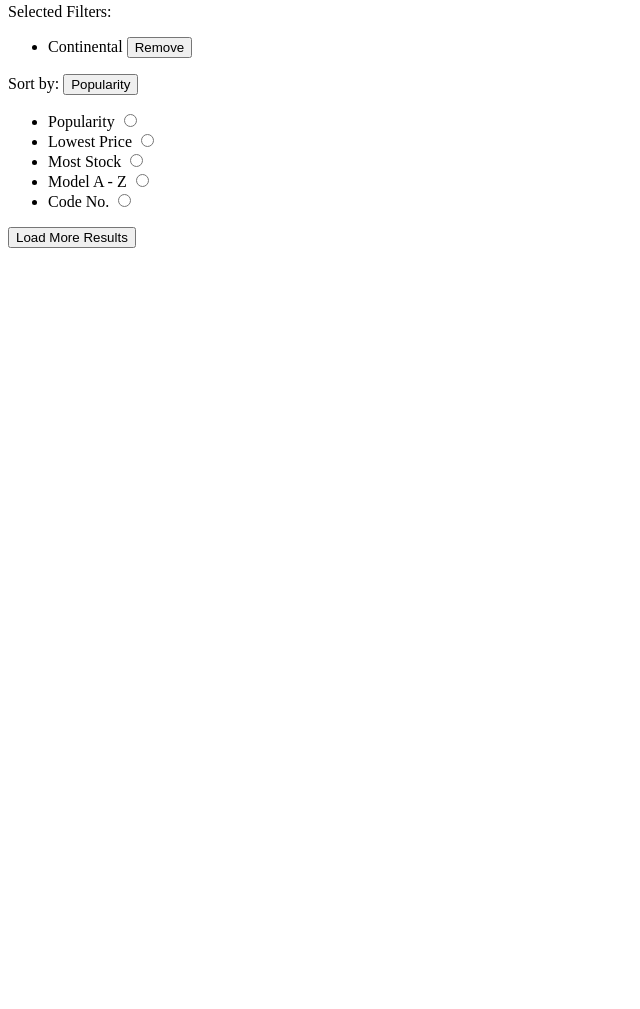
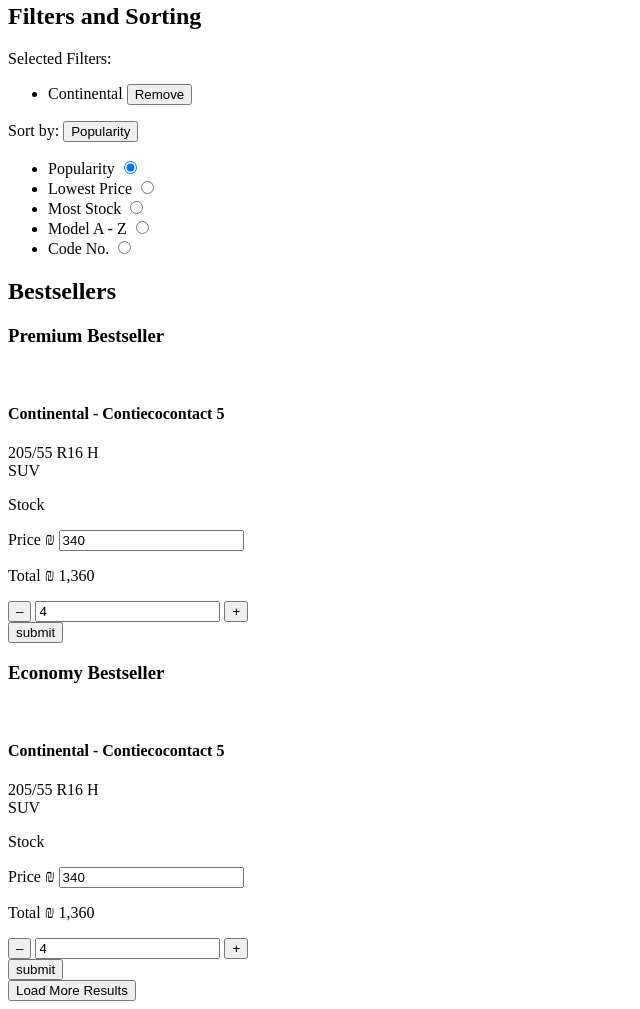
Before and after one commit to evtatdevelop/new-wheels, a website: page index.html in a window 1280 px wide. Shown: the part 266-1275 px from the top of the page, without its empty margins (0-640 px from the left). Before the commit the page ends 800 px from the top, so only its background shows below. Drawn offline with Linux system fonts and the light colour scheme.

Commit message:
layouts for bestsellers

```diff
--- a/index.html
+++ b/index.html
@@ -52,27 +52,27 @@
   </h1>
 
   <section class="page-tools">
-
+    <h2>Filters and Sorting</h2>
     <div class="page-tools__filters filters">
       Selected Filters:
       <ul class="filters__list">
         <li class="filters__item">
           Continental
-          <button class="filters__closer">Remove</button>
+          <button type="button" class="filters__closer">Remove</button>
         </li>
       </ul>
     </div>
 
     <div class="page-tool__sorting sorting">
       Sort by:
-      <button class="sorting__button">
+      <button type="button" class="sorting__button">
         Popularity
       </button>
       <ul class="sorting__list">
         <li class="sorting__item sorting__item--current">
           <label for="pop" class="sorting__label">
             Popularity
-            <input type="radio" name="sort" value="Popularity" id="pop" class="sorting__radio">
+            <input type="radio" name="sort" value="Popularity" id="pop" class="sorting__radio" checked>
           </label>
         </li>
         <li class="sorting__item">
@@ -103,11 +103,117 @@
     </div>
   </section>
 
-  <section class="page-bestsellers"></section>
+  <section class="page-bests">
+    <h2>Bestsellers</h2>
+
+    <div class="page-bests__item">
+      <h3 class="page-bests__item-name">Premium Bestseller</h3>
+      <form action="" class="page-bests__form best-form" id="js_1">
+
+        <input type="hidden" name="good_id" value="1">
+
+        <div class="best-form__element presentation">
+          <img src="" alt="" class="presentation__main">
+          <img src="" alt="" class="presentation__second">
+        </div>
+
+        <div class="best-form__element best-name">
+          <h4 class="best-name__title">Continental - Contiecocontact 5</h4>
+        </div>
+
+        <div class="best-form__element approved"></div>
+
+        <p class="best-form__element options">
+            205/55 R16 H<br>SUV
+        </p>
+
+        <p class="best-form__element stock stock--instock">
+          Stock <!--  stock__content--fewleft  stock__content--backaweek!  -->
+        </p>
+
+        <div class="best-form__element price">
+          <label class="price__title">Price</label>
+          <span class="price__currency">₪</span>
+          <input type="text" name="price" value="340" class="price__value" readonly>
+        </div>
+
+        <p class="best-form__element total">
+          Total
+          <span class="total__currency">₪</span>
+          <span class="total__value">1,360</span>
+        </p>
+
+        <div class="best-form__element clicker">
+          <button type="button" class="clicker__button">&ndash;</button>
+          <input type="text" name="number" value="4" class="clicker__value">
+          <button type="button" class="clicker__button">+</button>
+        </div>
+
+        <button type="submit" name="tocart" class="best-form__element button button--tocart button--large" aria-label="Add to cart">
+        <!-- button--notify -->
+        <!-- button--small -->
+        submit
+        </button>
+
+      </form>
+    </div>
+
+    <div class="page-bests__item">
+      <h3 class="page-bests__item-name">Economy Bestseller</h3>
+      <form action="" class="page-bests__form best-form" id="js_2">
+
+        <input type="hidden" name="good_id" value="2">
+
+        <div class="best-form__element presentation">
+          <img src="" alt="" class="presentation__main">
+          <img src="" alt="" class="presentation__second">
+        </div>
+
+        <div class="best-form__element best-name">
+          <h4 class="best-name__title">Continental - Contiecocontact 5</h4>
+        </div>
+
+        <div class="best-form__element approved"></div>
+
+        <p class="best-form__element options">
+            205/55 R16 H<br>SUV
+        </p>
+
+        <p class="best-form__element stock stock--instock">
+          Stock <!--  stock__content--fewleft  stock__content--backaweek!  -->
+        </p>
+
+        <div class="best-form__element price">
+          <label class="price__title">Price</label>
+          <span class="price__currency">₪</span>
+          <input type="text" name="price" value="340" class="price__value" readonly>
+        </div>
+
+        <p class="best-form__element total">
+          Total
+          <span class="total__currency">₪</span>
+          <span class="total__value">1,360</span>
+        </p>
+
+        <div class="best-form__element clicker">
+          <button type="button" class="clicker__button">&ndash;</button>
+          <input type="text" name="number" value="4" class="clicker__value">
+          <button type="button" class="clicker__button">+</button>
+        </div>
+
+        <button type="submit" name="tocart" class="best-form__element button button--tocart button--large" aria-label="Add to cart">
+        <!-- button--notify -->
+        <!-- button--small -->
+        submit
+        </button>
+
+      </form>
+    </div>
+  </section>
 
   <section class="page-goods"></section>
 
-  <button class="page-more-results">Load More Results</button>
+  <button type="button" class="page-more-results">Load More Results</button>
 
 </body>
 </html>
```
